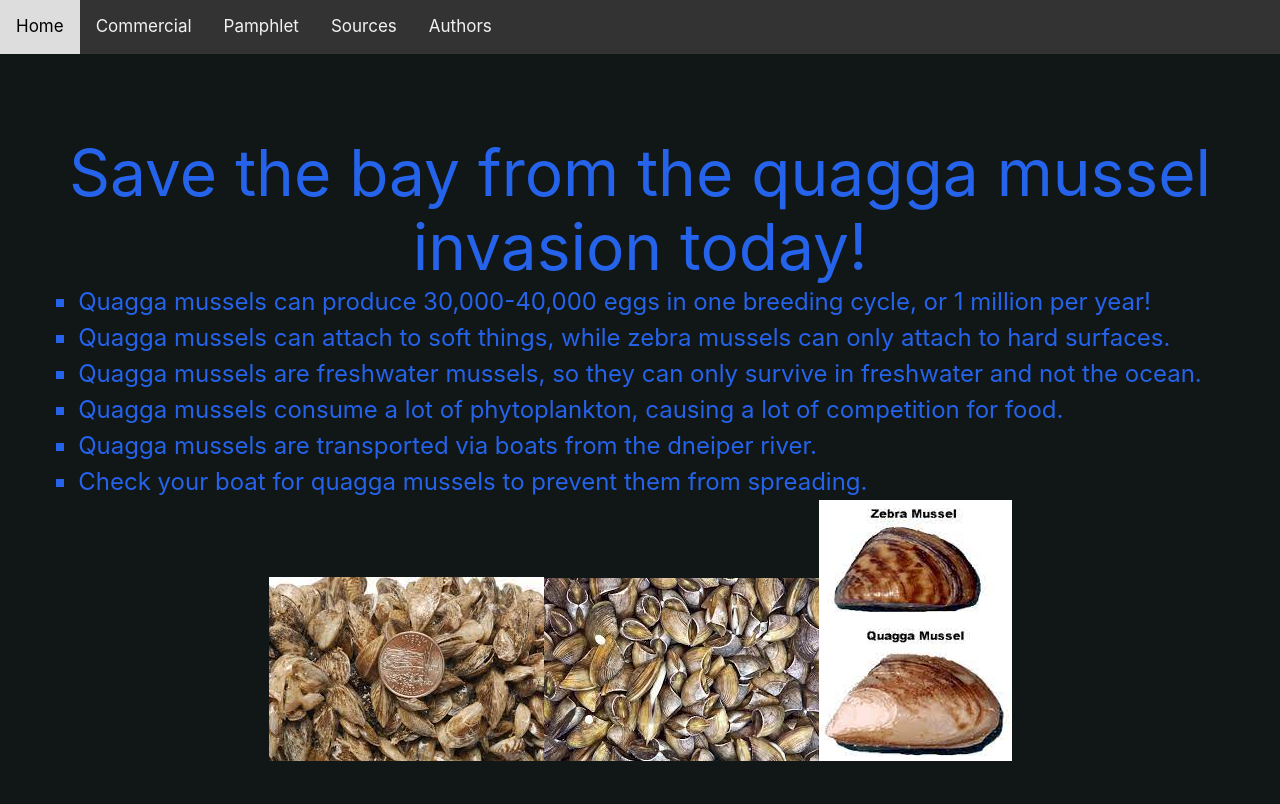
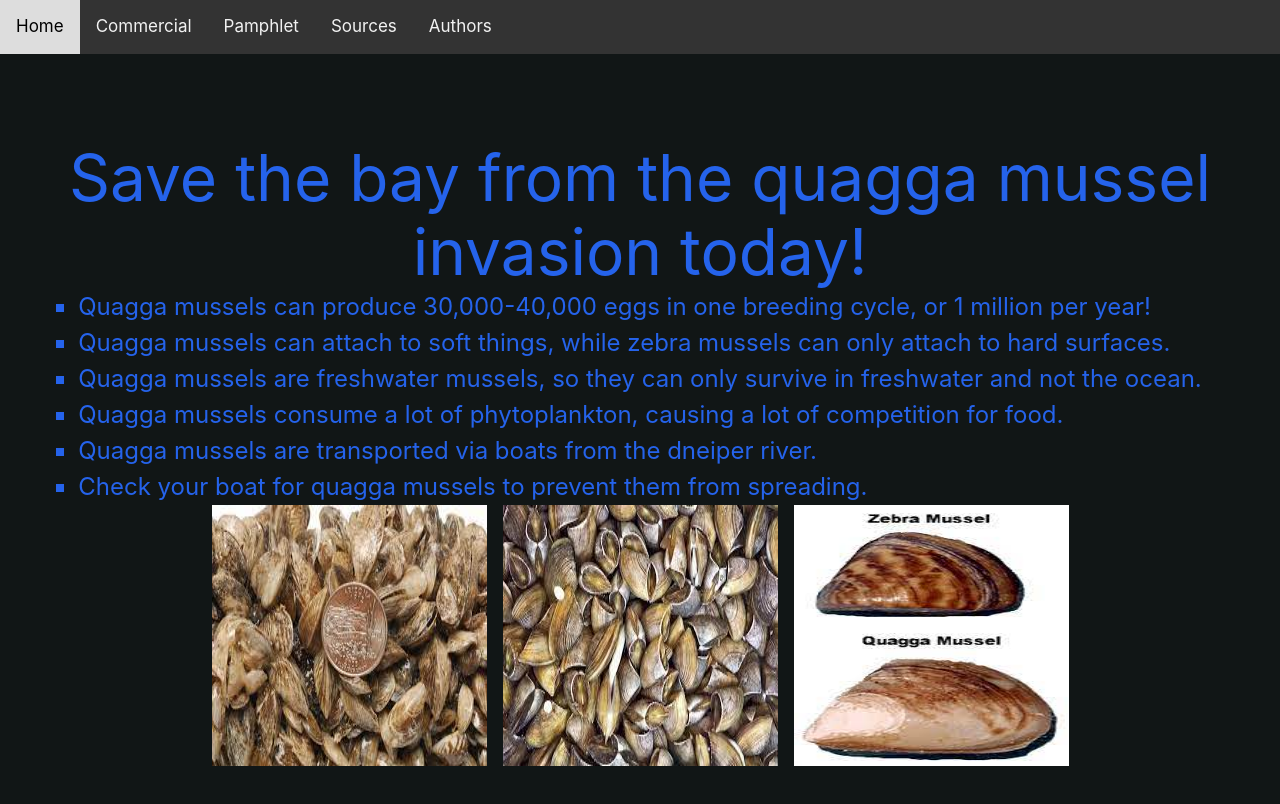
Before and after one commit to Thetoyking91/quagga-mussels, a Next.js app: page / in a window 1280 px wide. Shown: the top 804 px of the page. Built offline with nearby package versions, Linux system fonts and the light colour scheme.

Commit message:
IMAGES V12

```diff
--- a/pages/index.js
+++ b/pages/index.js
@@ -30,7 +30,7 @@ export default function Home() {
             Check your boat for quagga mussels to prevent them from spreading.
           </li>
         </ul>
-        <div>
+        <div className="grid grid-cols-3 gap-4">
           <Image src={image1} className="gallery" />
           <Image src={image2} className="gallery" />
           <Image src={image3} className="gallery" />
```
